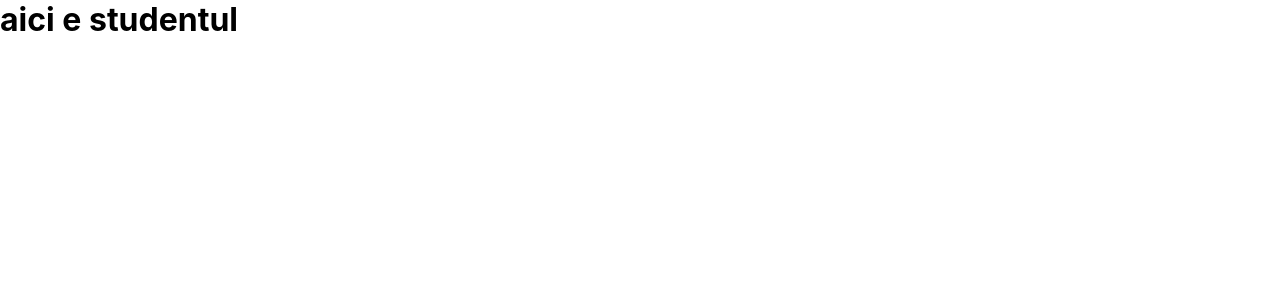
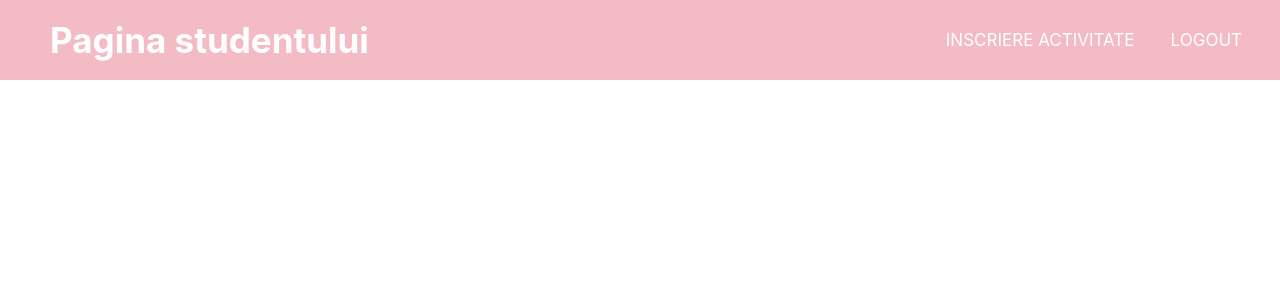
Before and after one commit to ralucaantal/Continuous-Feedback-----TW-Project, a React (Create React App) app in the folder client/: page /student in a window 1280 px wide. Shown: the top 300 px of the page. Built offline with nearby package versions, Linux system fonts and the light colour scheme; no server answers.

Commit message:
am inceput sa fac pagina studentului si formularul pentru accesare activitate

```diff
--- /dev/null
+++ b/client/src/components/css/student.css
@@ -0,0 +1,80 @@
+* {
+    padding: 0;
+    margin: 0;
+    box-sizing: border-box;
+  }
+
+  @font-face {
+    font-family: "CustomFont";
+    src: url("../css/fonts/RolexLight.woff2");
+  }
+
+  .page {
+    height: 100vh;
+    width: 100%;
+    display: flex;
+    justify-content: center;
+    align-items: center;
+  }
+
+  nav {
+    background: rgb(243, 188, 197);
+    height: 80px;
+    width: 100%;
+  }
+
+  label.pagStudent {
+    color: white;
+    font-size: 35px;
+    line-height: 80px;
+    padding: 0 50px;
+    font-weight: bold;
+  }
+
+  nav ul {
+    float: right;
+    margin-right: 20px;
+  }
+
+  nav ul li {
+    display: inline-block;
+    line-height: 80px;
+    margin: 0 5px;
+  }
+
+  nav ul li a {
+    color: white;
+    font-size: 17px;
+    padding: 7px 13px;
+    border-radius: 3px;
+    text-transform: uppercase;
+  }
+
+  a.active,
+  a:hover {
+    background: #d01257;
+    transition: 0.5s;
+  }
+
+  .addActivityForm {
+    display: flex;
+    justify-content: center;
+    width: 50%;
+    height: 50%;
+  }
+
+  .coverStudent {
+    background-color: white;
+    width: 20em;
+    height: 18em;
+    position: relative;
+    border-radius: 1em;
+    box-shadow: 0 0.188em 1.55em rgb(156, 156, 156);
+    display: flex;
+    flex-direction: column;
+    align-items: center;
+    justify-content: space-around;
+    margin-top: 2em;
+    margin-left: 2em;
+    margin-right: 2em;
+  }
--- a/client/src/components/css/teacher.css
+++ b/client/src/components/css/teacher.css
@@ -27,7 +27,7 @@ label.pagProfesor {
   color: white;
   font-size: 35px;
   line-height: 80px;
-  padding: 0 100px;
+  padding: 0 50px;
   font-weight: bold;
 }
 
@@ -63,22 +63,23 @@ a:hover {
   height: 50%;
 }
 
-.coverteacher{
+.coverteacher {
   background-color: white;
   width: 20em;
   height: 25em;
   position: relative;
   border-radius: 1em;
-    box-shadow: 0 0.188em 1.550em rgb(156,156,156);
+  box-shadow: 0 0.188em 1.55em rgb(156, 156, 156);
   display: flex;
   flex-direction: column;
   align-items: center;
   justify-content: space-around;
   margin-top: 2em;
   margin-left: 2em;
+  margin-right: 2em;
 }
 
-.inscriere-btn{
+.inscriere-btn {
   width: 40%;
   height: 3em;
   background-color: rgb(243, 188, 197);
@@ -90,11 +91,11 @@ a:hover {
   cursor: pointer;
 }
 
-.inscriere-btn:hover{
+.inscriere-btn:hover {
   transform: scale(1.25);
 }
 
-.btn1{
+.btn1 {
   width: 40%;
   height: 3em;
   background-color: rgb(243, 188, 197);
@@ -108,3 +109,32 @@ a:hover {
   src: url("../css/fonts/RolexLight.woff2");
   border: none;
 }
+
+.content {
+  display: flex;
+  flex-direction: row;
+  width: 100%;
+}
+
+.addActivityForm {
+  width: 40%;
+}
+
+.myActivities {
+  background-color: white;
+  text-align: center;
+  width: 50em;
+  height: 25em;
+  position: relative;
+  border-radius: 1em;
+  box-shadow: 0 0.188em 1.55em rgb(156, 156, 156);
+  display: flex;
+  flex-direction: column;
+  align-items: center;
+  justify-content: space-around;
+  margin-top: 2em;
+  margin-left: 2em;
+  margin-right: 2em;
+  overflow: auto;
+  display: flex;
+}
--- a/client/src/components/student.js
+++ b/client/src/components/student.js
@@ -1,10 +1,122 @@
-import React from "react";
+import React, { useState } from "react";
+import IPv4 from "../index";
+import "./css/student.css";
 
 export default function Student() {
   // const navigate=useNavigate();
+  const [errorDataEntry, setErrorDataEntry] = useState({
+    message: "",
+  });
+  const [token, setToken] = useState({ token: localStorage.getItem("token") });
+  const [idUser, setIdUser] = useState({ idUser: "" });
+  const [username, setUsername] = useState({ username: "" });
+  const [password, setPassword] = useState({ password: "" });
+  const [type, setType] = useState({ type: "" });
+
+  function decodeJWT() {
+    if (localStorage.getItem("token")) {
+      console.log("am intrat in decodeJWT");
+      const data = {
+        jwt: localStorage.getItem("token"),
+      };
+      const requestOptions = {
+        method: "POST",
+        body: JSON.stringify(data),
+        headers: { "Content-Type": "application/json" },
+      };
+
+      const handleLogout = (e) => {
+        localStorage.removeItem("token");
+        window.location.href = "/";
+      };
+
+      console.log(requestOptions);
+      let input = IPv4 + ":5000/decodeJWT";
+
+      fetch(input, requestOptions)
+        .then((response) => response.json())
+        .then((data) => {
+          if (data.message) {
+            console.log(data.message);
+          } else {
+            console.log(data);
+            setIdUser({ idUser: data.id });
+            setUsername({ username: data.username });
+            setPassword({ password: data.password });
+            setType({ type: data.type });
+          }
+          // setErrorDataRegisterActivity({ message: data.message });
+        })
+        .catch((error) => {
+          console.log(error);
+        });
+    }
+  }
+
+  const handleLogout = (e) => {
+    localStorage.removeItem("token");
+    window.location.href = "/";
+  };
+
+  React.useEffect(() => {
+    decodeJWT();
+
+    window.addEventListener("storage", () => {
+      // When local storage changes, dump the list to
+      // the console.
+      //setToken({token: localStorage.getItem("token")})
+      decodeJWT();
+    });
+  }, [token.token]);
+
+  const handleEntryActivityClick = (e) => {
+    console.log("Am dat click");
+    document.getElementById("entryActivity").style.display = "block";
+  };
+
+  const handleSubmit = (e) => {
+
+  };
 
   return (
-    <h1>aici e studentul</h1>
-
+    <div>
+      <nav>
+        <label className="pagStudent">Pagina studentului</label>
+        <ul>
+          <li>
+            <a onClick={handleEntryActivityClick}>Inscriere activitate</a>
+          </li>
+          {/* <li>
+          <a onClick={handleMyActivitiesClick}>Activitatile mele</a>
+        </li> */}
+          <li>
+            <a onClick={handleLogout}>Logout</a>
+          </li>
+        </ul>
+      </nav>
+      <div className="content">
+        <div
+          className="entryActivity"
+          id="entryActivity"
+          style={{ display: "none" }}
+        >
+          <form onSubmit={handleSubmit}>
+            <div className="coverStudent">
+              <h2>Accesare activitate</h2>
+              <h5>Activitate:</h5>
+              <input
+                type="text"
+                placeholder="Codul unic al activitatii"
+                // onChange={(e) => (activityData.final = e.target.value)}
+              />
+              <div className="inscriere-btn">
+                <button className="btn1">Feedback</button>
+              </div>
+              <div>{errorDataEntry.message}</div>
+            </div>
+          </form>
+        </div>
+      </div>
+    </div>
   );
 }
--- a/client/src/components/teacher.js
+++ b/client/src/components/teacher.js
@@ -67,6 +67,7 @@ export default function Teacher() {
 
   const handleMyActivitiesClick = (e) => {
     console.log("Am dat click");
+    document.getElementById("myActivities").style.display = "block";
   };
 
   const handleLogout = (e) => {
@@ -149,7 +150,7 @@ export default function Teacher() {
           </li>
         </ul>
       </nav>
-      <div>
+      <div className="content">
         <div
           className="addActivityForm"
           id="newActivity"
@@ -183,6 +184,9 @@ export default function Teacher() {
             </div>
           </form>
         </div>
+        <div className="myActivities" id="myActivities" style={{ display: "none" }}>
+          <h3>Activitatile mele</h3>
+        </div>
       </div>
     </div>
   );
```
Lines whose indentation alone changed are shown as unchanged.
